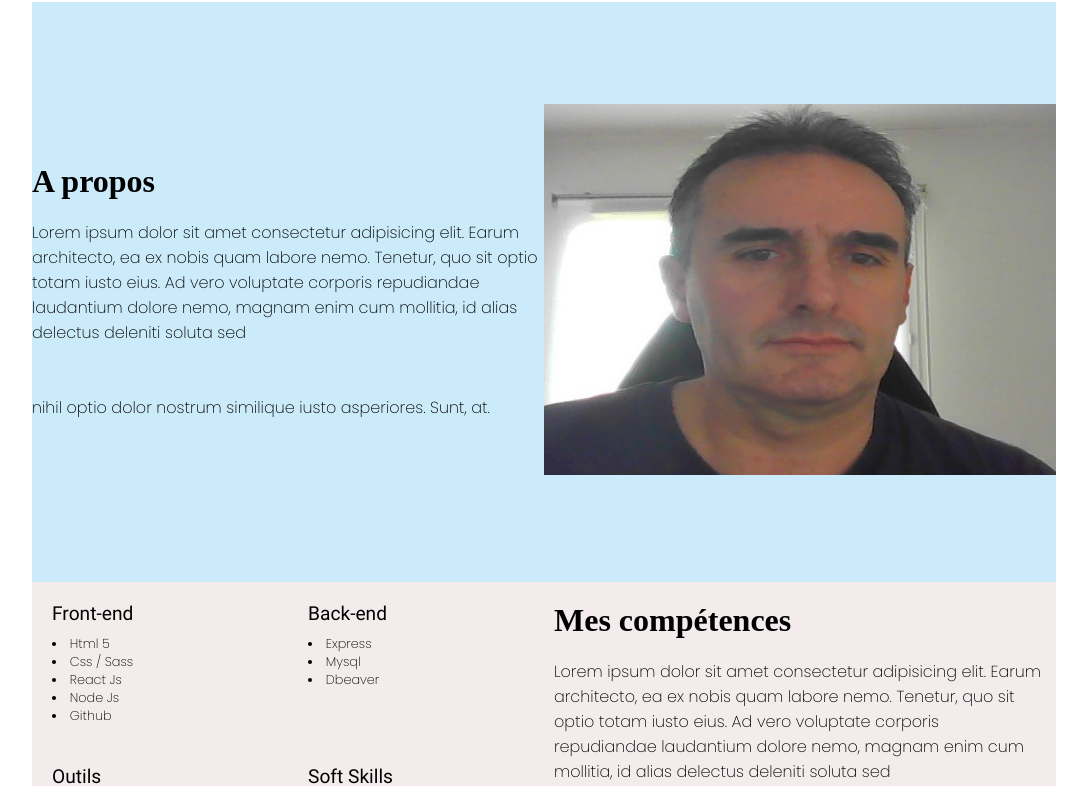
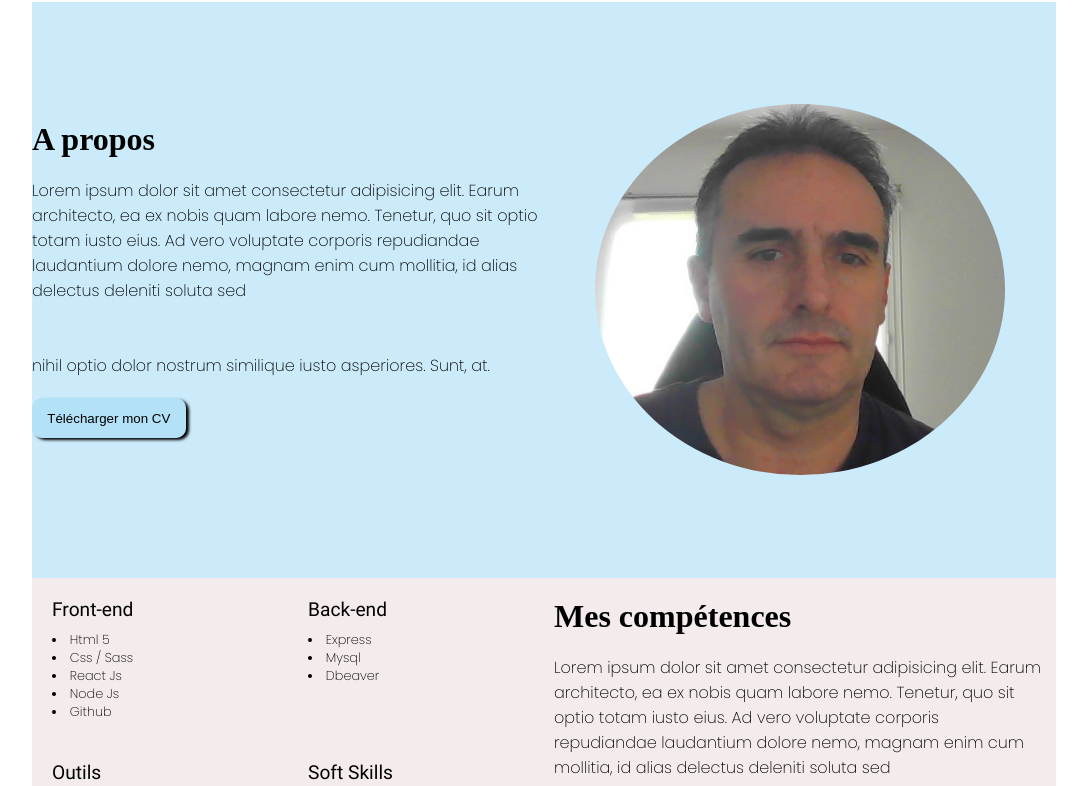
Before and after one commit to davidduranty/portfolio_Duranty_David, a React (Vite) app in the folder frontend/: page / in a window 1280 px wide. Shown: the part 844-1630 px from the top of the page, without its empty margins (96-1183 px from the left). Built offline with nearby package versions, Linux system fonts and the light colour scheme.

Commit message:
adjust element

```diff
--- a/frontend/src/components/about/About.jsx
+++ b/frontend/src/components/about/About.jsx
@@ -13,6 +13,7 @@ function About() {
           <br />
           nihil optio dolor nostrum similique iusto asperiores. Sunt, at.
         </p>
+        <button>Télécharger mon CV</button>
       </div>
       <div className="img-about">
         <img className="img" src="moi.jpg" alt="photo david duranty" />
--- a/frontend/src/components/about/_about.scss
+++ b/frontend/src/components/about/_about.scss
@@ -7,7 +7,8 @@
 
     .img {
       block-size: 100%;
-      inline-size: 100%;
+      inline-size: 80%;
+      border-radius: 100%;
     }
   }
 }
@@ -23,6 +24,7 @@
     }
   }
   .img-about {
+    @include center;
     border: none;
     min-width: 50%;
     margin: 20% 0;
--- a/frontend/src/styles/_settings.scss
+++ b/frontend/src/styles/_settings.scss
@@ -20,11 +20,13 @@
 }
 button {
   margin: 20px 0;
-  inline-size: 40%;
+  inline-size: 30%;
   block-size: 40px;
   border-radius: 10px;
   background: rgba(158, 217, 246, 0.527);
   border: none;
+  cursor: pointer;
+  box-shadow: 3px 2px 3px black;
 }
 
 p {
```
